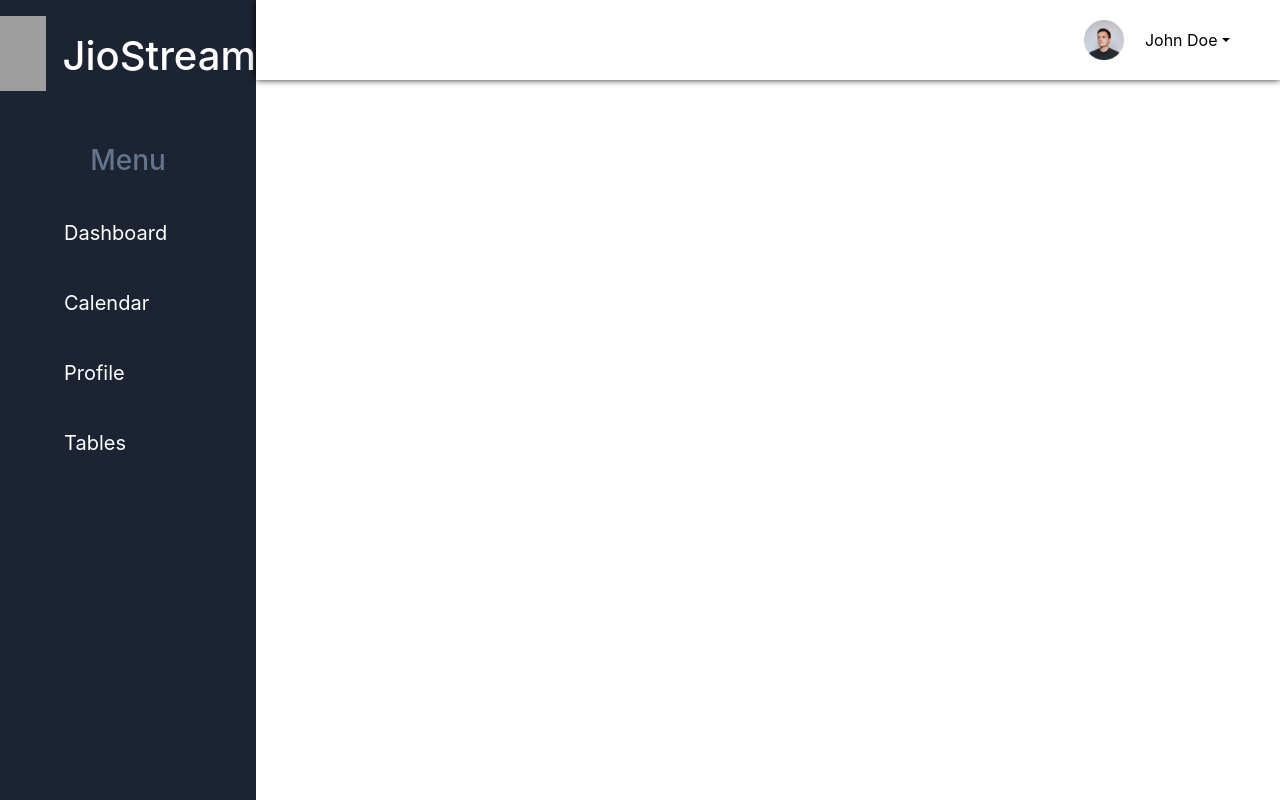
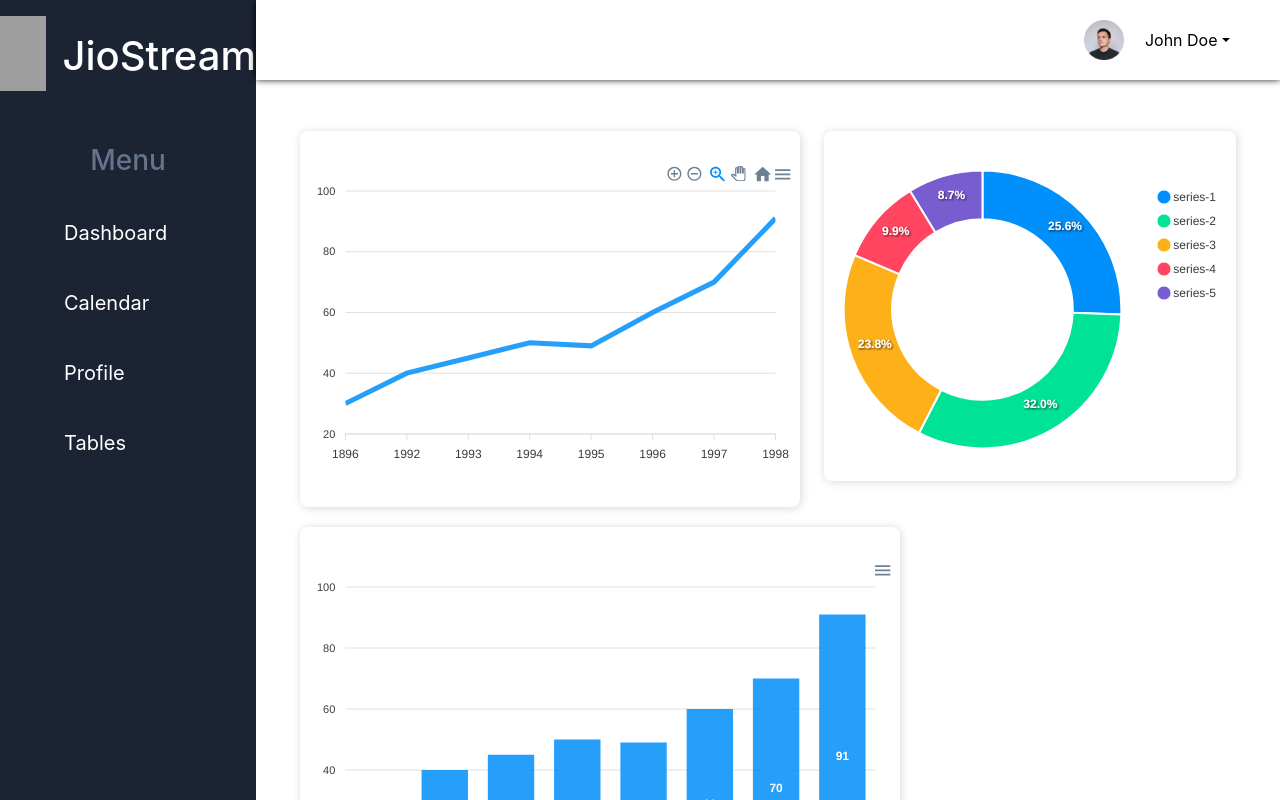
Before and after one commit to ImaadM097/Jio_Admin_Portal, a React (Create React App) app: page /dashboard in a window 1280 px wide. Shown: the top 800 px of the page. Built offline with nearby package versions, Linux system fonts and the light colour scheme; grey boxes are pictures that could not be loaded; a web font is replaced by a local one.

Commit message:
Added graphs

```diff
--- a/package.json
+++ b/package.json
@@ -8,7 +8,9 @@
     "@testing-library/jest-dom": "^5.16.5",
     "@testing-library/react": "^13.4.0",
     "@testing-library/user-event": "^13.5.0",
+    "apexcharts": "^3.41.0",
     "react": "^18.2.0",
+    "react-apexcharts": "^1.4.0",
     "react-dom": "^18.2.0",
     "react-router-dom": "^6.13.0",
     "react-scripts": "5.0.1",
--- a/src/App.js
+++ b/src/App.js
@@ -4,6 +4,8 @@ import Login from './login/login';
 import Sidebar from './dashboard/Sidebar/Sidebar';
 import Navbar from './dashboard/navbar';
 import Tables from './dashboard/Tables/Tables';
+import Chart1 from './dashboard/Charts/Chart1';
+import Dashboard from './dashboard/dashboard';
 
 function App() {
   return (
@@ -12,12 +14,9 @@ function App() {
         <Route path="/login" element={<Login />} />
         <Route path="/dashboard" element={
           <>
-          <div className='mainContainer'>
-            <Sidebar />
-            <Navbar />
-          </div>
+            <Dashboard />
           </>
-          } />
+        } />
         <Route path="/dashboard/tables" element={
           <Tables />
 
--- /dev/null
+++ b/src/dashboard/Charts/Chart1.js
@@ -0,0 +1,46 @@
+import React, { Component } from "react";
+import Chart from "react-apexcharts";
+
+class Chart1 extends Component {
+    constructor(props) {
+        super(props);
+
+        this.state = {
+            options: {
+                chart: {
+                    id: "basic-bar"
+                },
+                xaxis: {
+                    categories: [1991, 1992, 1993, 1994, 1995, 1996, 1997, 1998]
+                }
+            },
+            series: [
+                {
+                    name: "series-1",
+                    data: [30, 40, 45, 50, 49, 60, 70, 91]
+                }
+            ]
+        };
+    }
+
+    render() {
+        return (
+
+            <div className="chart-container">
+                <div className="mixed-chart">
+                    <Chart
+                        options={this.state.options}
+                        series={this.state.series}
+                        type="bar"
+
+
+                    />
+                </div>
+            </div>
+
+
+        );
+    }
+}
+
+export default Chart1;
--- /dev/null
+++ b/src/dashboard/Charts/Chart2.js
@@ -0,0 +1,46 @@
+import React, { Component } from "react";
+import Chart from "react-apexcharts";
+
+class Chart2 extends Component {
+    constructor(props) {
+        super(props);
+
+        this.state = {
+            options: {
+                chart: {
+                    id: "line"
+                },
+                xaxis: {
+                    categories: [1896, 1992, 1993, 1994, 1995, 1996, 1997, 1998]
+                }
+            },
+            series: [
+                {
+                    name: "series-1",
+                    data: [30, 40, 45, 50, 49, 60, 70, 91]
+                }
+            ]
+        };
+    }
+
+    render() {
+        return (
+
+            <div className="chart-container">
+                <div className="mixed-chart">
+                    <Chart
+                        options={this.state.options}
+                        series={this.state.series}
+                        type="line"
+                        width='500'
+
+                    />
+                </div>
+            </div>
+
+
+        );
+    }
+}
+
+export default Chart2;
--- /dev/null
+++ b/src/dashboard/Charts/Chart3.js
@@ -0,0 +1,26 @@
+import React, { Component } from "react";
+import Chart from "react-apexcharts";
+
+class Chart3 extends Component {
+    constructor(props) {
+        super(props);
+
+        this.state = {
+            options: {},
+            series: [44, 55, 41, 17, 15],
+            labels: ['A', 'B', 'C', 'D', 'E']
+        }
+    }
+
+    render() {
+        return (
+            <div className="chart-container">
+                <div className="donut">
+                    <Chart options={this.state.options} series={this.state.series} type="donut" />
+                </div>
+            </div>
+        );
+    }
+}
+
+export default Chart3;
--- /dev/null
+++ b/src/dashboard/dashboard.css
@@ -0,0 +1,30 @@
+.RightSide {
+    height: 100vh;
+    width: fit-content;
+    display: block;
+    flex-direction: row;
+    flex: 1;
+}
+
+.container {
+
+    margin-top: 5%;
+
+}
+
+.row {
+
+    margin: 20px;
+}
+
+.chart-container {
+
+    box-shadow: rgb(0 0 0 / 16%) 1px 1px 10px;
+    padding-top: 30px;
+    padding-bottom: 20px;
+    border-radius: 8px;
+    background-color: rgb(255, 255, 255);
+    max-height: 500px;
+    max-width: 600px;
+
+}
--- /dev/null
+++ b/src/dashboard/dashboard.js
@@ -0,0 +1,47 @@
+
+import Sidebar from './Sidebar/Sidebar';
+import Navbar from './navbar';
+import Chart1 from './Charts/Chart1';
+import Chart2 from './Charts/Chart2';
+import Chart3 from './Charts/Chart3';
+import './dashboard.css'
+
+
+const Dashboard = () => {
+
+
+    return (
+        <>
+            <div className='mainContainer'>
+                <Sidebar id="SidebarTable" />
+                <div className='RightSide'>
+                    <Navbar id="NavbarTable" />
+                    <div className="container">
+                        <div className='row'>
+
+                            <div className="col">
+                                <Chart2 />
+                            </div>
+                            <div className="col">
+
+                                <Chart3 />
+                            </div>
+                        </div>
+                        <div className='row'>
+
+                            <div className="col">
+                                <Chart1 />
+                            </div>
+
+                        </div>
+
+
+                    </div>
+                </div>
+            </div>
+
+        </>
+    )
+}
+
+export default Dashboard;
```
Also changed, not shown: 1 other file (tests, documents, lock files or other folders).
